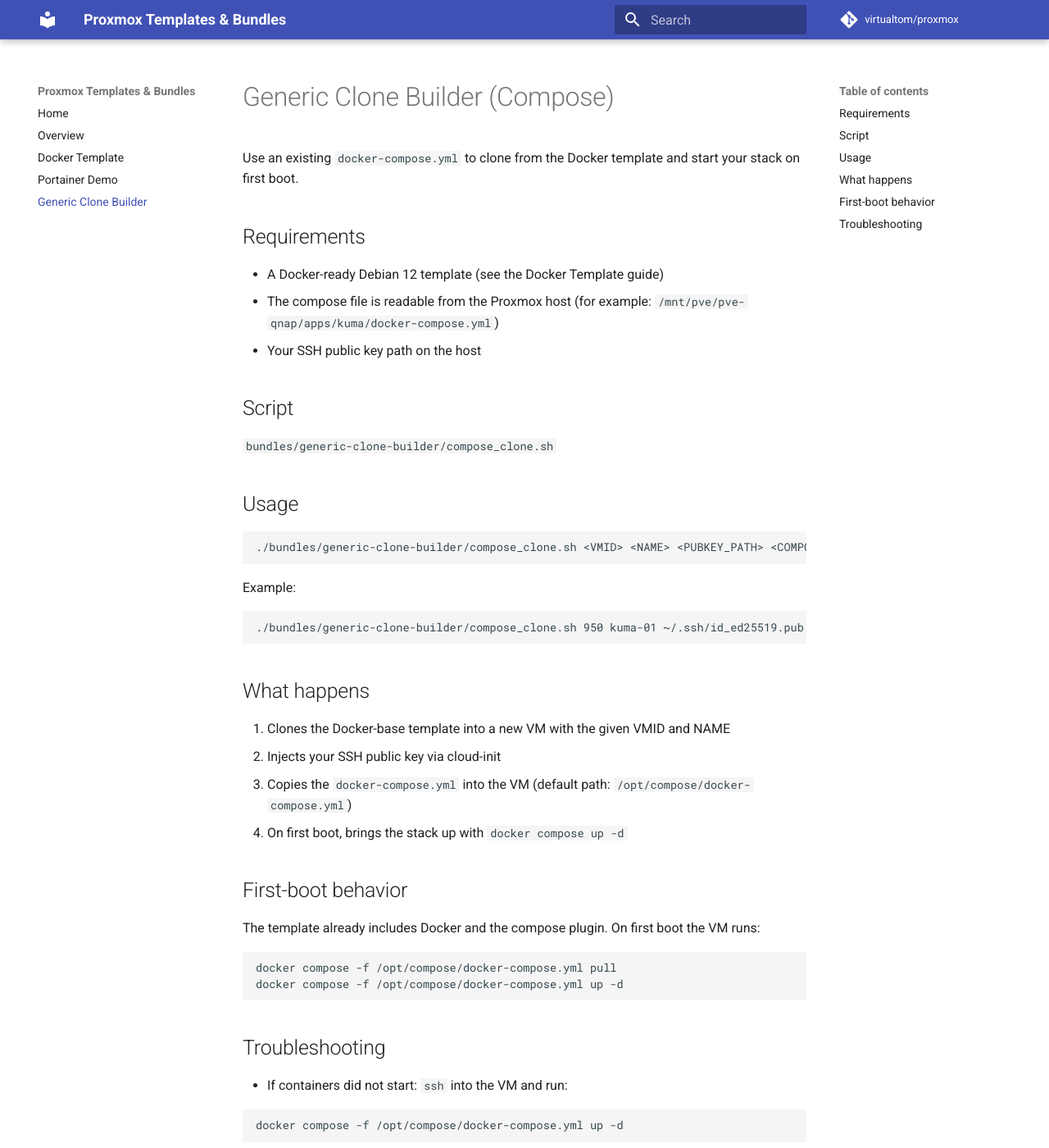
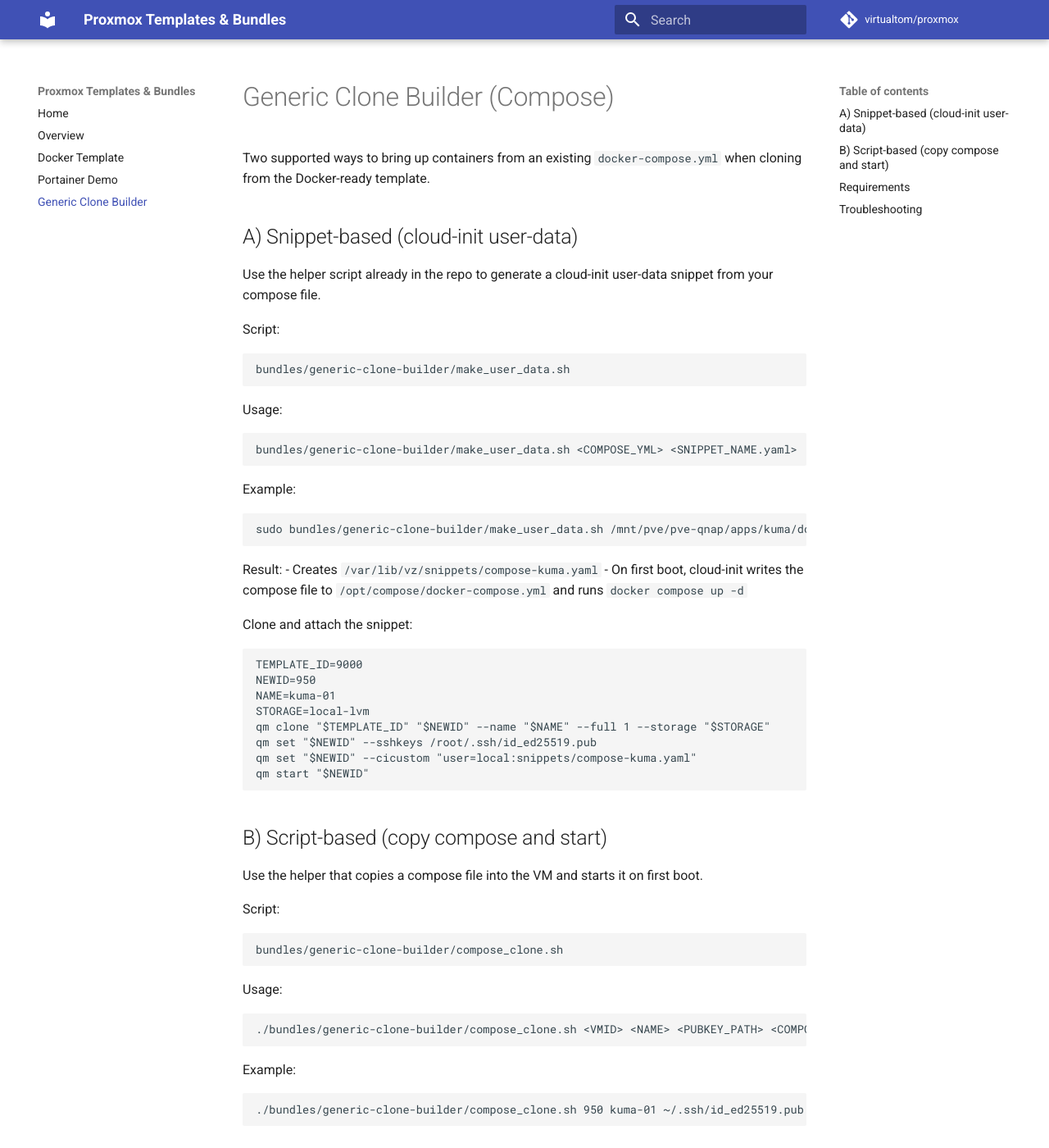
Before and after one commit to virtualtom/proxmox, an MkDocs documentation site: the page built from docs/generic-clone-builder.md, in a window 1280 px wide and 1400 px high. Shown: the whole window at 82% size. Built offline with MkDocs 1.6.1 and Material for MkDocs 9.7.7, drawn with Linux system fonts in a browser that asks for light colours; comment, search, counter and statistics services are not loaded; some of the changed text lies outside the part shown.

Commit message:
docs: expand Generic Clone Builder to include make_user_data.sh snippet flow

````diff
--- a/docs/generic-clone-builder.md
+++ b/docs/generic-clone-builder.md
@@ -1,16 +1,52 @@
 # Generic Clone Builder (Compose)
 
-Use an existing `docker-compose.yml` to clone from the Docker template and start your stack on first boot.
+Two supported ways to bring up containers from an existing `docker-compose.yml` when cloning from the Docker-ready template.
 
-## Requirements
-- A Docker-ready Debian 12 template (see the Docker Template guide)
-- The compose file is readable from the Proxmox host (for example: `/mnt/pve/pve-qnap/apps/kuma/docker-compose.yml`)
-- Your SSH public key path on the host
+## A) Snippet-based (cloud-init user-data)
 
-## Script
-`bundles/generic-clone-builder/compose_clone.sh`
+Use the helper script already in the repo to generate a cloud-init user-data snippet from your compose file.
 
-## Usage
+Script:
+```
+bundles/generic-clone-builder/make_user_data.sh
+```
+
+Usage:
+```bash
+bundles/generic-clone-builder/make_user_data.sh <COMPOSE_YML> <SNIPPET_NAME.yaml>
+```
+
+Example:
+```bash
+sudo bundles/generic-clone-builder/make_user_data.sh /mnt/pve/pve-qnap/apps/kuma/docker-compose.yml compose-kuma.yaml
+```
+
+Result:
+- Creates `/var/lib/vz/snippets/compose-kuma.yaml`
+- On first boot, cloud-init writes the compose file to `/opt/compose/docker-compose.yml` and runs `docker compose up -d`
+
+Clone and attach the snippet:
+```bash
+TEMPLATE_ID=9000
+NEWID=950
+NAME=kuma-01
+STORAGE=local-lvm
+qm clone "$TEMPLATE_ID" "$NEWID" --name "$NAME" --full 1 --storage "$STORAGE"
+qm set "$NEWID" --sshkeys /root/.ssh/id_ed25519.pub
+qm set "$NEWID" --cicustom "user=local:snippets/compose-kuma.yaml"
+qm start "$NEWID"
+```
+
+## B) Script-based (copy compose and start)
+
+Use the helper that copies a compose file into the VM and starts it on first boot.
+
+Script:
+```
+bundles/generic-clone-builder/compose_clone.sh
+```
+
+Usage:
 ```bash
 ./bundles/generic-clone-builder/compose_clone.sh <VMID> <NAME> <PUBKEY_PATH> <COMPOSE_YML>
 ```
@@ -20,23 +56,17 @@
 ./bundles/generic-clone-builder/compose_clone.sh 950 kuma-01 ~/.ssh/id_ed25519.pub /mnt/pve/pve-qnap/apps/kuma/docker-compose.yml
 ```
 
-## What happens
-1. Clones the Docker-base template into a new VM with the given VMID and NAME
-2. Injects your SSH public key via cloud-init
-3. Copies the `docker-compose.yml` into the VM (default path: `/opt/compose/docker-compose.yml`)
-4. On first boot, brings the stack up with `docker compose up -d`
-
-## First-boot behavior
-The template already includes Docker and the compose plugin. On first boot the VM runs:
-```bash
-docker compose -f /opt/compose/docker-compose.yml pull
-docker compose -f /opt/compose/docker-compose.yml up -d
-```
+## Requirements
+- Base template has Docker and the compose plugin installed
+- The compose file path is readable from the Proxmox node
+- SSH public key path exists on the node
 
 ## Troubleshooting
-- If containers did not start: `ssh` into the VM and run:
+- If containers did not start, SSH into the VM and run:
 ```bash
 docker compose -f /opt/compose/docker-compose.yml up -d
 ```
-- Ensure the `COMPOSE_YML` path on the Proxmox host is accessible to the user invoking `qm`
-- Verify the template has Docker and `docker compose` installed
+- Check cloud-init status in the VM:
+```bash
+sudo cloud-init status --long
+```
````
